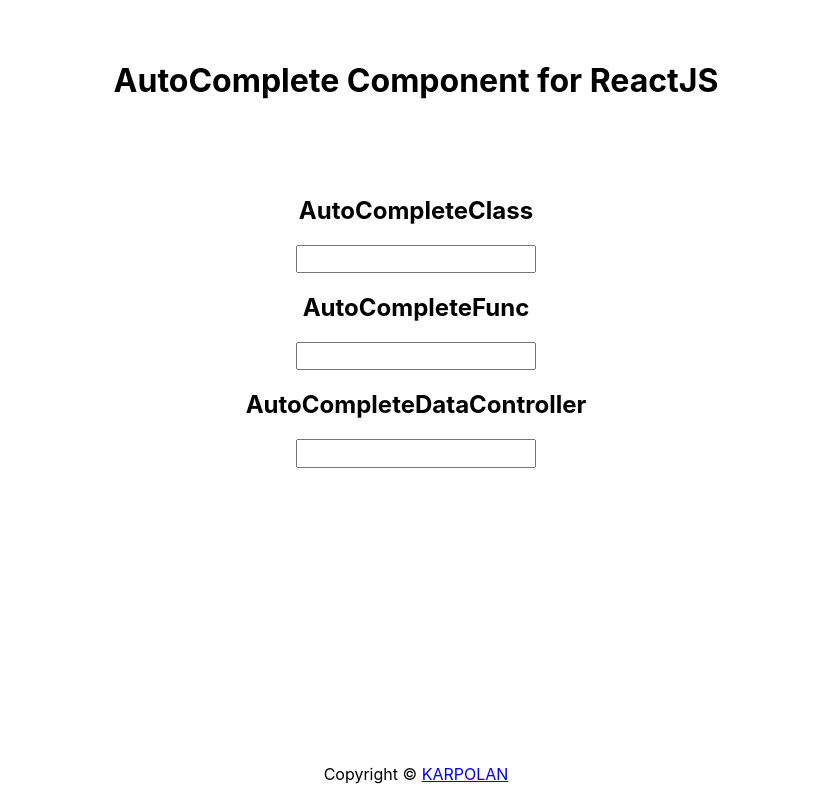
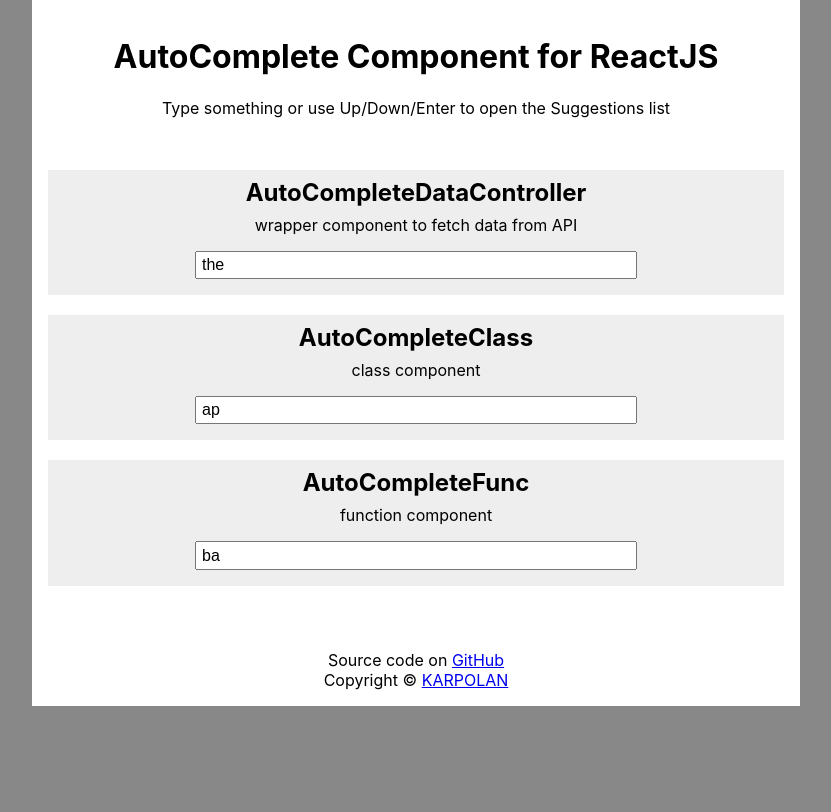
Before and after one commit to karpolan/react-auto-complete, a React (Create React App) app: page / in a window 1280 px wide. Shown: the whole page, without its empty margins (224-1055 px from the left). Built offline with nearby package versions, Linux system fonts and the light colour scheme.

Commit message:
feat: Demo page design fix: handleOnBlur using setTimeout to allow select items by click

```diff
--- a/src/App.css
+++ b/src/App.css
@@ -1,17 +1,46 @@
 .app {
   text-align: center;
+  max-width: 768px;
+  margin: auto;
+  background-color: #fff;
 }
 
 header {
-  min-height: 15vh;
-  padding: 5vh 0 2vh 0;
+  min-height: 5vh;
+  padding: 2vh 0 2vh 0;
 }
 
 main {
-  min-height: 70vh;
+  min-height: 60vh;
+}
+
+main section {
+  background-color: #eee;
+  padding-bottom: 1rem;
+  margin: 1rem;
+}
+
+main section .autocomplete {
+  width: 60%;
+}
+
+main h2 {
+  padding-top: 0.5rem;
+  margin-bottom: 0.5rem;
+}
+
+main p {
+  padding: 0;
+  margin: 0;
+  margin-bottom: 1rem;
 }
 
 footer {
-  min-height: 5vh;
-  padding: 1vh 0;
+  min-height: 1vh;
+  padding-bottom: 1rem;
 }
+
+footer p {
+  padding: 0;
+  margin: 0;
+}
--- a/src/App.js
+++ b/src/App.js
@@ -8,22 +8,38 @@ function App() {
     <div className="app">
       <header className="App-header">
         <h1>AutoComplete Component for ReactJS</h1>
+        <p>Type something or use Up/Down/Enter to open the Suggestions list</p>
       </header>
       <main>
+        <section>
+          <h2>AutoCompleteDataController</h2>
+          <p>wrapper component to fetch data from API</p>
+          <AutoCompleteDataController value="the" debounceInterval={500} />
+        </section>
+        <section>
           <h2>AutoCompleteClass</h2>
-        <AutoCompleteClass suggestions={['apple', 'banana', 'coconut', 'banana']} />
+          <p>class component</p>
+          <AutoCompleteClass value="ap" suggestions={['apple', 'banana', 'coconut', 'banana']} />
+        </section>
+        <section>
           <h2>AutoCompleteFunc</h2>
-        <AutoCompleteFunc suggestions={['apple', 'banana', 'coconut', 'banana']} />
-        {/* <h2>AutoComplete</h2>
-        <AutoCompleteFunc suggestions={['apple', 'banana', 'coconut', 'banana']} /> */}
-        <h2>AutoCompleteDataController</h2>
-        <AutoCompleteDataController debounceInterval={500} />
+          <p>function component</p>
+          <AutoCompleteFunc value="ba" suggestions={['apple', 'banana', 'coconut', 'banana']} />
+        </section>
       </main>
       <footer>
+        <p>
+          Source code on{' '}
+          <a target="_blank" rel="noopener noreferrer" href="https://github.com/karpolan">
+            GitHub
+          </a>
+        </p>
+        <p>
           Copyright &copy;{' '}
           <a target="_blank" rel="noopener noreferrer" href="https://karpolan.com">
             KARPOLAN
           </a>
+        </p>
       </footer>
     </div>
   );
--- a/src/api/getSuggestions.js
+++ b/src/api/getSuggestions.js
@@ -14,7 +14,7 @@ async function apiFind(query) {
  * Returns a list of "suggestions" as strings for given text value form the API
  */
 export async function getSuggestions(forValue = '') {
-  console.time('getSuggestions()');
+  console.time(`getSuggestions(${forValue})`);
   let result;
   try {
     const fetchedData = await apiFind({ title: forValue });
@@ -26,8 +26,8 @@ export async function getSuggestions(forValue = '') {
     console.log(`getSuggestions(${forValue}) - successful, result:`, result);
     return result;
   } catch (error) {
-    console.error('getSuggestions() - ', error);
+    console.error(`getSuggestions(${forValue}) - `, error);
   } finally {
-    console.timeEnd('getSuggestions()', 'ended');
+    console.timeEnd(`getSuggestions(${forValue})`);
   }
 }
--- a/src/components/AutoComplete/AutoCompleteClass.js
+++ b/src/components/AutoComplete/AutoCompleteClass.js
@@ -139,14 +139,15 @@ class AutoCompleteClass extends Component {
     if (newValue === value) {
       return; // Nothing was changed...
     }
-
     // Set new value and hide the DropDown list
     this.setState({ value: newValue, showList: false });
   };
 
   // Hide the DropDown list when the input field loosing focus
   handleOnBlur = (event) => {
-    this.setState({ showList: false });
+    setTimeout(() => {
+      this.setState({ showList: false });
+    }, 250);
   };
 
   // Renders given Text by replacing all subSting occurrences with <span class="highlight">subSting</span>
--- a/src/components/AutoComplete/AutoCompleteDataController.js
+++ b/src/components/AutoComplete/AutoCompleteDataController.js
@@ -11,6 +11,7 @@ import { debounce } from './utils';
 const AutoCompleteDataController = (props) => {
   const {
     debounceInterval = 250, // Quarter of second by default
+    value = '',
   } = props;
   const [suggestions, setSuggestions] = useState([]); // Empty array by default
 
@@ -35,10 +36,11 @@ const AutoCompleteDataController = (props) => {
     debouncedHandler(newValue);
   };
 
-  return <AutoComplete suggestions={suggestions} onChange={handleOnChange} />;
+  return <AutoComplete value={value} suggestions={suggestions} onChange={handleOnChange} />;
 };
 
 AutoCompleteDataController.propTypes = {
+  value: PropTypes.string,
   debounceInterval: PropTypes.number,
 };
 
--- a/src/components/AutoComplete/AutoCompleteFunc.js
+++ b/src/components/AutoComplete/AutoCompleteFunc.js
@@ -123,7 +123,9 @@ const AutoCompleteFunc = (props) => {
 
   // Hide the DropDown list when the input field loosing focus
   const handleOnBlur = (event) => {
-    setShowList(false);
+    setTimeout(() => {
+      setShowList(false);
+    }, 250);
   };
 
   // Renders given Text by replacing all subSting occurrences with <span class="highlight">subSting</span>
--- a/src/index.css
+++ b/src/index.css
@@ -1,13 +1,12 @@
 body {
   margin: 0;
-  font-family: -apple-system, BlinkMacSystemFont, 'Segoe UI', 'Roboto', 'Oxygen',
-    'Ubuntu', 'Cantarell', 'Fira Sans', 'Droid Sans', 'Helvetica Neue',
-    sans-serif;
+  background-color: #888;
+  font-family: -apple-system, BlinkMacSystemFont, 'Segoe UI', 'Roboto', 'Oxygen', 'Ubuntu', 'Cantarell', 'Fira Sans',
+    'Droid Sans', 'Helvetica Neue', sans-serif;
   -webkit-font-smoothing: antialiased;
   -moz-osx-font-smoothing: grayscale;
 }
 
 code {
-  font-family: source-code-pro, Menlo, Monaco, Consolas, 'Courier New',
-    monospace;
+  font-family: source-code-pro, Menlo, Monaco, Consolas, 'Courier New', monospace;
 }
```
Lines whose indentation alone changed are shown as unchanged.
